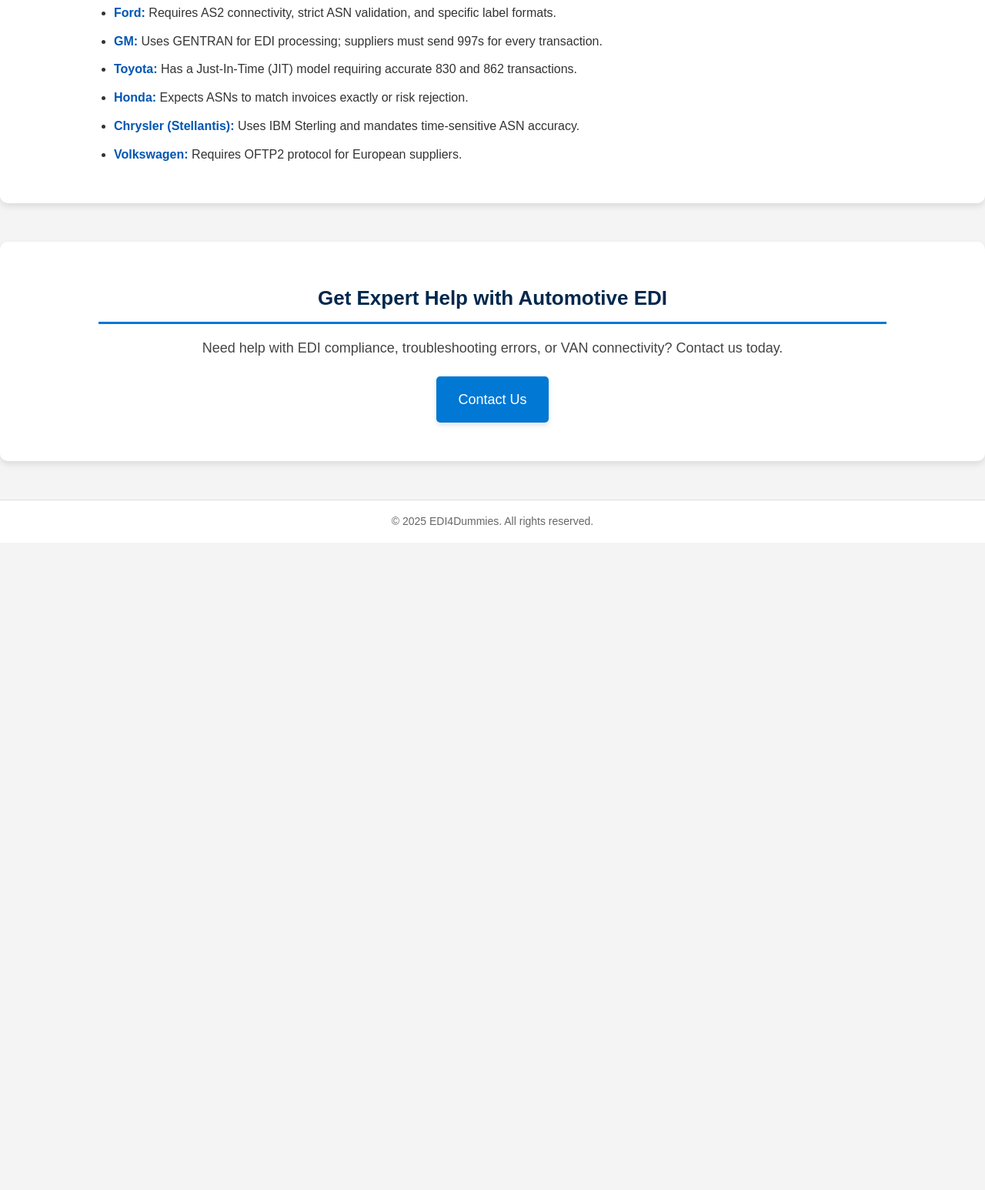
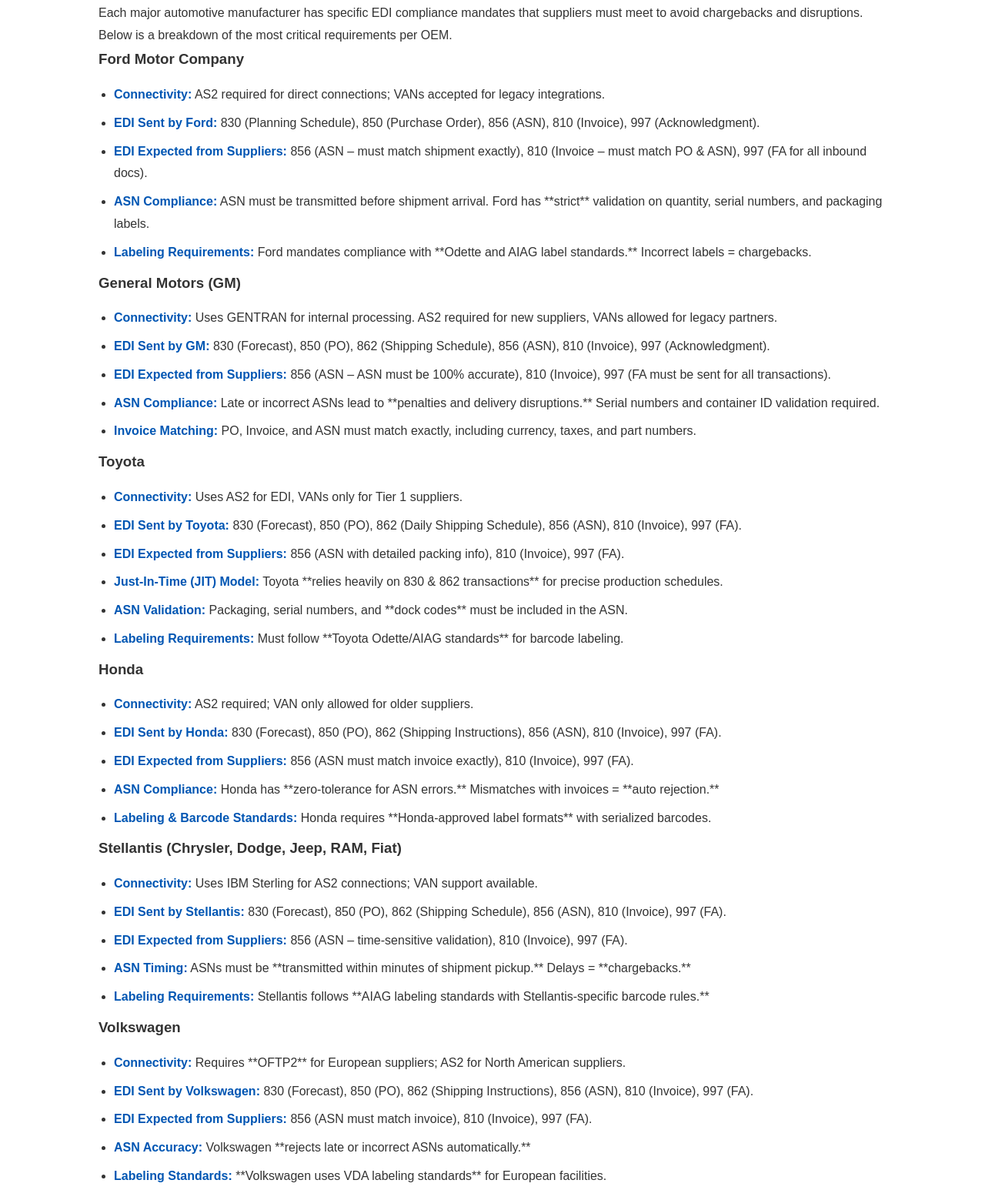
Before and after one commit to Edi4Dummies/Edi4Dummies, a plain HTML site: page index.html in a window 1280 px wide. Shown: the part 2046-3592 px from the top of the page at 77% size. Before the commit the page ends 2751 px from the top, so only its background shows below. Drawn offline with Linux system fonts and the light colour scheme.

Commit message:
OEM Updates
Content fill push to main

```diff
--- a/index.html
+++ b/index.html
@@ -76,17 +76,66 @@
         </section>
 
         <!-- Automotive OEM & Tier 1 Supplier EDI Requirements -->
-        <section id="customers" class="content-section">
-            <h2>OEM & Tier 1 Supplier EDI Requirements</h2>
-            <ul>
-                <li><strong>Ford:</strong> Requires AS2 connectivity, strict ASN validation, and specific label formats.</li>
-                <li><strong>GM:</strong> Uses GENTRAN for EDI processing; suppliers must send 997s for every transaction.</li>
-                <li><strong>Toyota:</strong> Has a Just-In-Time (JIT) model requiring accurate 830 and 862 transactions.</li>
-                <li><strong>Honda:</strong> Expects ASNs to match invoices exactly or risk rejection.</li>
-                <li><strong>Chrysler (Stellantis):</strong> Uses IBM Sterling and mandates time-sensitive ASN accuracy.</li>
-                <li><strong>Volkswagen:</strong> Requires OFTP2 protocol for European suppliers.</li>
-            </ul>
-        </section>
+<section id="customers" class="content-section">
+    <h2>OEM & Tier 1 Supplier EDI Requirements</h2>
+    <p>Each major automotive manufacturer has specific EDI compliance mandates that suppliers must meet to avoid chargebacks and disruptions. Below is a breakdown of the most critical requirements per OEM.</p>
+
+    <h3>Ford Motor Company</h3>
+    <ul>
+        <li><strong>Connectivity:</strong> AS2 required for direct connections; VANs accepted for legacy integrations.</li>
+        <li><strong>EDI Sent by Ford:</strong> 830 (Planning Schedule), 850 (Purchase Order), 856 (ASN), 810 (Invoice), 997 (Acknowledgment).</li>
+        <li><strong>EDI Expected from Suppliers:</strong> 856 (ASN – must match shipment exactly), 810 (Invoice – must match PO & ASN), 997 (FA for all inbound docs).</li>
+        <li><strong>ASN Compliance:</strong> ASN must be transmitted before shipment arrival. Ford has **strict** validation on quantity, serial numbers, and packaging labels.</li>
+        <li><strong>Labeling Requirements:</strong> Ford mandates compliance with **Odette and AIAG label standards.** Incorrect labels = chargebacks.</li>
+    </ul>
+
+    <h3>General Motors (GM)</h3>
+    <ul>
+        <li><strong>Connectivity:</strong> Uses GENTRAN for internal processing. AS2 required for new suppliers, VANs allowed for legacy partners.</li>
+        <li><strong>EDI Sent by GM:</strong> 830 (Forecast), 850 (PO), 862 (Shipping Schedule), 856 (ASN), 810 (Invoice), 997 (Acknowledgment).</li>
+        <li><strong>EDI Expected from Suppliers:</strong> 856 (ASN – ASN must be 100% accurate), 810 (Invoice), 997 (FA must be sent for all transactions).</li>
+        <li><strong>ASN Compliance:</strong> Late or incorrect ASNs lead to **penalties and delivery disruptions.** Serial numbers and container ID validation required.</li>
+        <li><strong>Invoice Matching:</strong> PO, Invoice, and ASN must match exactly, including currency, taxes, and part numbers.</li>
+    </ul>
+
+    <h3>Toyota</h3>
+    <ul>
+        <li><strong>Connectivity:</strong> Uses AS2 for EDI, VANs only for Tier 1 suppliers.</li>
+        <li><strong>EDI Sent by Toyota:</strong> 830 (Forecast), 850 (PO), 862 (Daily Shipping Schedule), 856 (ASN), 810 (Invoice), 997 (FA).</li>
+        <li><strong>EDI Expected from Suppliers:</strong> 856 (ASN with detailed packing info), 810 (Invoice), 997 (FA).</li>
+        <li><strong>Just-In-Time (JIT) Model:</strong> Toyota **relies heavily on 830 & 862 transactions** for precise production schedules.</li>
+        <li><strong>ASN Validation:</strong> Packaging, serial numbers, and **dock codes** must be included in the ASN.</li>
+        <li><strong>Labeling Requirements:</strong> Must follow **Toyota Odette/AIAG standards** for barcode labeling.</li>
+    </ul>
+
+    <h3>Honda</h3>
+    <ul>
+        <li><strong>Connectivity:</strong> AS2 required; VAN only allowed for older suppliers.</li>
+        <li><strong>EDI Sent by Honda:</strong> 830 (Forecast), 850 (PO), 862 (Shipping Instructions), 856 (ASN), 810 (Invoice), 997 (FA).</li>
+        <li><strong>EDI Expected from Suppliers:</strong> 856 (ASN must match invoice exactly), 810 (Invoice), 997 (FA).</li>
+        <li><strong>ASN Compliance:</strong> Honda has **zero-tolerance for ASN errors.** Mismatches with invoices = **auto rejection.**</li>
+        <li><strong>Labeling & Barcode Standards:</strong> Honda requires **Honda-approved label formats** with serialized barcodes.</li>
+    </ul>
+
+    <h3>Stellantis (Chrysler, Dodge, Jeep, RAM, Fiat)</h3>
+    <ul>
+        <li><strong>Connectivity:</strong> Uses IBM Sterling for AS2 connections; VAN support available.</li>
+        <li><strong>EDI Sent by Stellantis:</strong> 830 (Forecast), 850 (PO), 862 (Shipping Schedule), 856 (ASN), 810 (Invoice), 997 (FA).</li>
+        <li><strong>EDI Expected from Suppliers:</strong> 856 (ASN – time-sensitive validation), 810 (Invoice), 997 (FA).</li>
+        <li><strong>ASN Timing:</strong> ASNs must be **transmitted within minutes of shipment pickup.** Delays = **chargebacks.**</li>
+        <li><strong>Labeling Requirements:</strong> Stellantis follows **AIAG labeling standards with Stellantis-specific barcode rules.**</li>
+    </ul>
+
+    <h3>Volkswagen</h3>
+    <ul>
+        <li><strong>Connectivity:</strong> Requires **OFTP2** for European suppliers; AS2 for North American suppliers.</li>
+        <li><strong>EDI Sent by Volkswagen:</strong> 830 (Forecast), 850 (PO), 862 (Shipping Instructions), 856 (ASN), 810 (Invoice), 997 (FA).</li>
+        <li><strong>EDI Expected from Suppliers:</strong> 856 (ASN must match invoice), 810 (Invoice), 997 (FA).</li>
+        <li><strong>ASN Accuracy:</strong> Volkswagen **rejects late or incorrect ASNs automatically.**</li>
+        <li><strong>Labeling Standards:</strong> **Volkswagen uses VDA labeling standards** for European facilities.</li>
+    </ul>
+</section>
+
 
         <!-- Contact -->
         <section id="contact" class="content-section">
```
